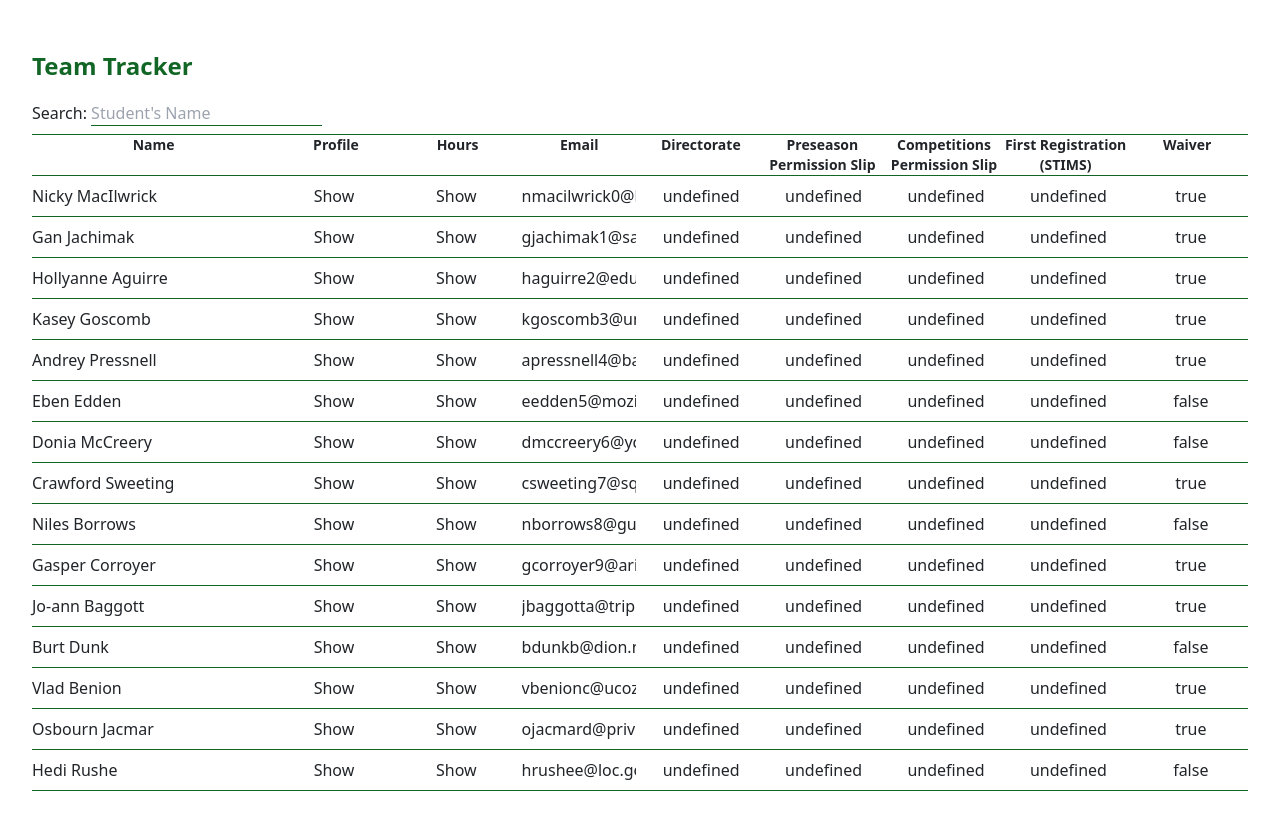
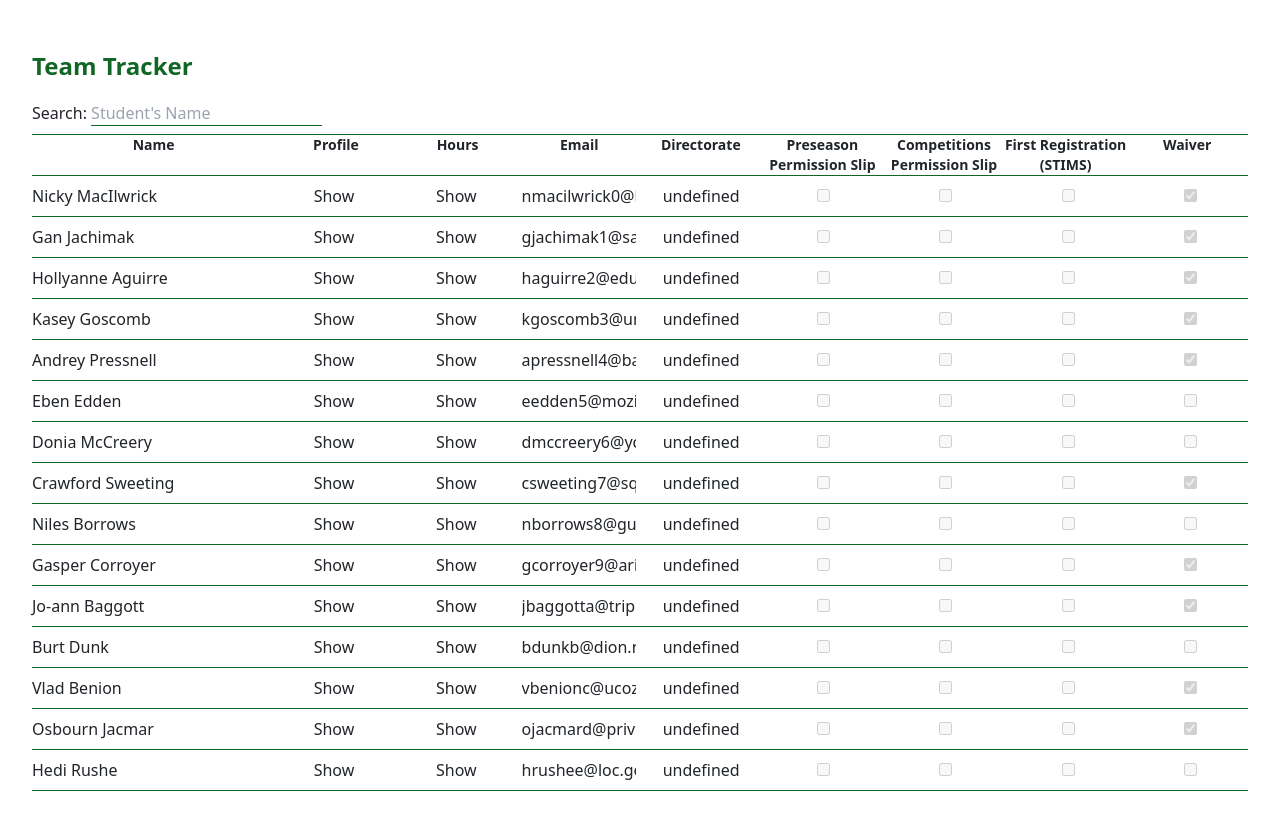
Before and after one commit to Aaron691/TeamPortal, a plain HTML site: page leadership/team-tracker.html in a window 1280 px wide. Shown: the part 60-883 px from the top of the page. Drawn offline with nearby package versions, Linux system fonts and the light colour scheme.

Commit message:
updated the checkboxes on the team trackers page

```diff
--- a/leadership/team-tracker.html
+++ b/leadership/team-tracker.html
@@ -180,6 +180,8 @@
         </div>
       </div>
       <!-- End of profile modal -->
+
+      <!-- Start of hours modal -->
       <div class="fixed w-full h-screen hidden" id="hours-modal">
         <div
           class="mx-auto border-2 border-green-600 rounded-lg w-5/6 lg:w-1/2 bg-white shadow p-4 overflow-y-auto overflow-x-hidden max-h-3"
@@ -322,6 +324,7 @@
           />
         </label>
       </div>
+      <!-- Start of table -->
       <div class="border-t border-green-600">
         <div
           class="border-b border-green-600 grid grid-cols-10 font-bold text-sm text-center"
@@ -337,7 +340,10 @@
           <div>Waiver</div>
         </div>
       </div>
-      <div id="list-container"></div>
+      <div id="list-container">
+        <!-- This data is built from initialize Page -->
+      </div>
+      <!-- End of table -->
     </div>
 
     <footer></footer>
@@ -348,7 +354,9 @@
         const students = studentData.filter((el) => {
           return el.student;
         });
+
         students.forEach((el) => {
+          //go through all of the users and only make a row, this only goes through the users that are marked as students.
           listData += `
             <div class="border-b border-green-600 grid grid-cols-10 gap-2 text-center py-2">
               <div class="col-span-2 text-left">${el.name}</div>
@@ -356,10 +364,18 @@
               <button onclick="showHours(${el._id})">Show</button>
               <div class="overflow-hidden">${el.personal_email}</div>
               <div>${el.directorate}</div>
-              <div>${el.preseason_permission_slip}</div>
-              <div>${el.competitions_permission_slip}</div>
-              <div>${el.stims_registration}</div>
-              <div>${el.student_consent}</div>
+              <div><input type="checkbox" disabled ${
+                el.preseason_permission_slip ? "checked" : null
+              }/></div>
+              <div><input type="checkbox" disabled ${
+                el.competitions_permission_slip ? "checked" : null
+              }/></div>
+              <div><input type="checkbox" disabled ${
+                el.stims_registration ? "checked" : null
+              }/></div>
+              <div><input type="checkbox" disabled ${
+                el.student_consent ? "checked" : null
+              }/></div>
             </div>
           `;
         });
```
